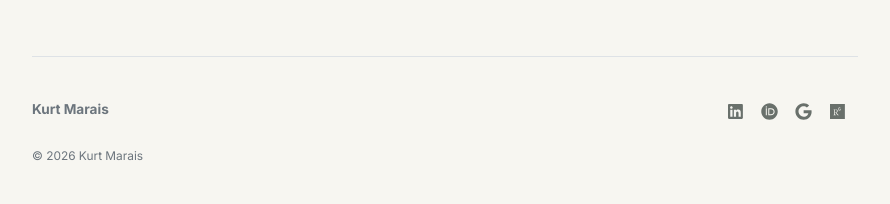
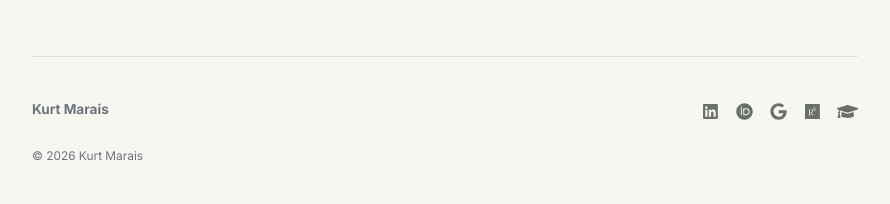
Before and after one commit to kurtmarais/kurtmarais.github.io, a Jekyll site: the page built from index.md, in a window 1280 px wide. Shown: the part 1920-2124 px from the top of the page, without its empty margins (195-1085 px from the left). Built offline with Jekyll 4.4.1, drawn with Linux system fonts in a browser that asks for light colours.

Commit message:
Update settings.yml

```diff
--- a/_data/settings.yml
+++ b/_data/settings.yml
@@ -14,4 +14,4 @@ social:
 - {icon: 'fab fa-orcid', link: 'https://orcid.org/0000-0002-8820-044X'}
 - {icon: 'fab fa-google', link: 'https://scholar.google.com/citations?hl=en&user=V0FVb_UAAAAJ'}
 - {icon: 'fab fa-researchgate', link: 'https://www.researchgate.net/profile/Kurt-Marais'}
-- {icon: 'school', link: 'https://researcherprofiles.sun.ac.za/17019-kurt-marais'}
+- {icon: 'fas fa-graduation-cap', link: 'https://researcherprofiles.sun.ac.za/17019-kurt-marais'}
```
